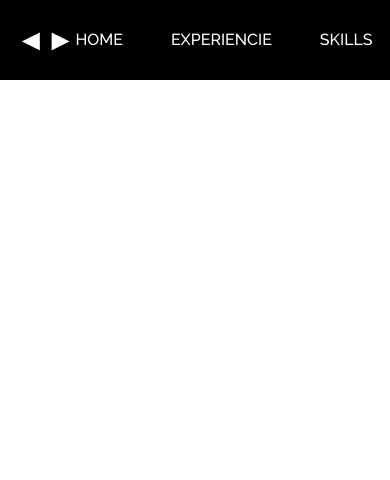
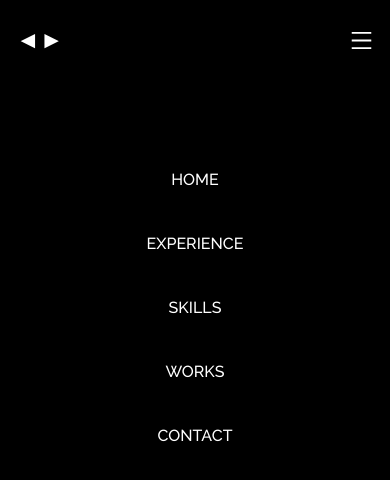
Before and after one commit to Eifro/app-portfolio, a React (Create React App) app: page / in a window 390 px wide. Shown: the top 480 px of the page. Built offline with nearby package versions, Linux system fonts and the light colour scheme.

Commit message:
navbar process

```diff
--- a/src/components/Navbar.jsx
+++ b/src/components/Navbar.jsx
@@ -1,7 +1,14 @@
+import { useState } from 'react'
+/* icons */
+import { AiOutlineMenu, AiOutlineClose } from 'react-icons/ai';
+
 const Navbar = () => {
+  /* states */
+  const [open, setOpen] = useState(false)
+
   const links = [
     { name: "HOME", link: "#" },
-    { name: "EXPERIENCIE", link: "#" },
+    { name: "EXPERIENCE", link: "#" },
     { name: "SKILLS", link: "#" },
     { name: "WORKS", link: "#" },
     { name: "CONTACT", link: "#" },
@@ -10,17 +17,18 @@ const Navbar = () => {
   return (
     <div className="w-full bg-black text-white fixed">
       <div className="h-20 px-4 container mx-auto flex justify-between items-center">
-        <div>
-          <h1 className="text-3xl font-bold">◄►</h1>
+        <div className='z-10'>
+          <h1 className="md:text-3xl text-2xl  font-bold">◄►</h1>
         </div>
-        <div>
-          <ul className="flex gap-12">
-            {links.map((link) => (
-              <li key={link.name} className='font-medium duration-300 hover:scale-110 hover:text-indigo-400 hover:border-b hover:border-b-indigo-400'>
-                <a href={link.link}>{link.name}</a>
-              </li>
-            ))}
-          </ul>
+        <ul className={`md:flex md:static md:gap-12 md:pt-0 md:w-max md:h-max fixed top-0 left-0 w-full h-screen text-center pt-32 bg-black`}>
+          {links.map((link) => (
+            <li key={link.name} className='font-medium duration-300 mt-10 hover:scale-125 md:mt-0 md:hover:scale-110 hover:font-bold hover:text-indigo-400 md:hover:border-b md:hover:border-b-indigo-400'>
+              <a href={link.link}>{link.name}</a>
+            </li>
+          ))}
+        </ul>
+        <div className='md:hidden cursor-pointer z-10' onClick={() => {setOpen(!open)}}>
+          {open ? <AiOutlineClose size={25} /> : <AiOutlineMenu size={25} />}
         </div>
       </div>
     </div>
```
